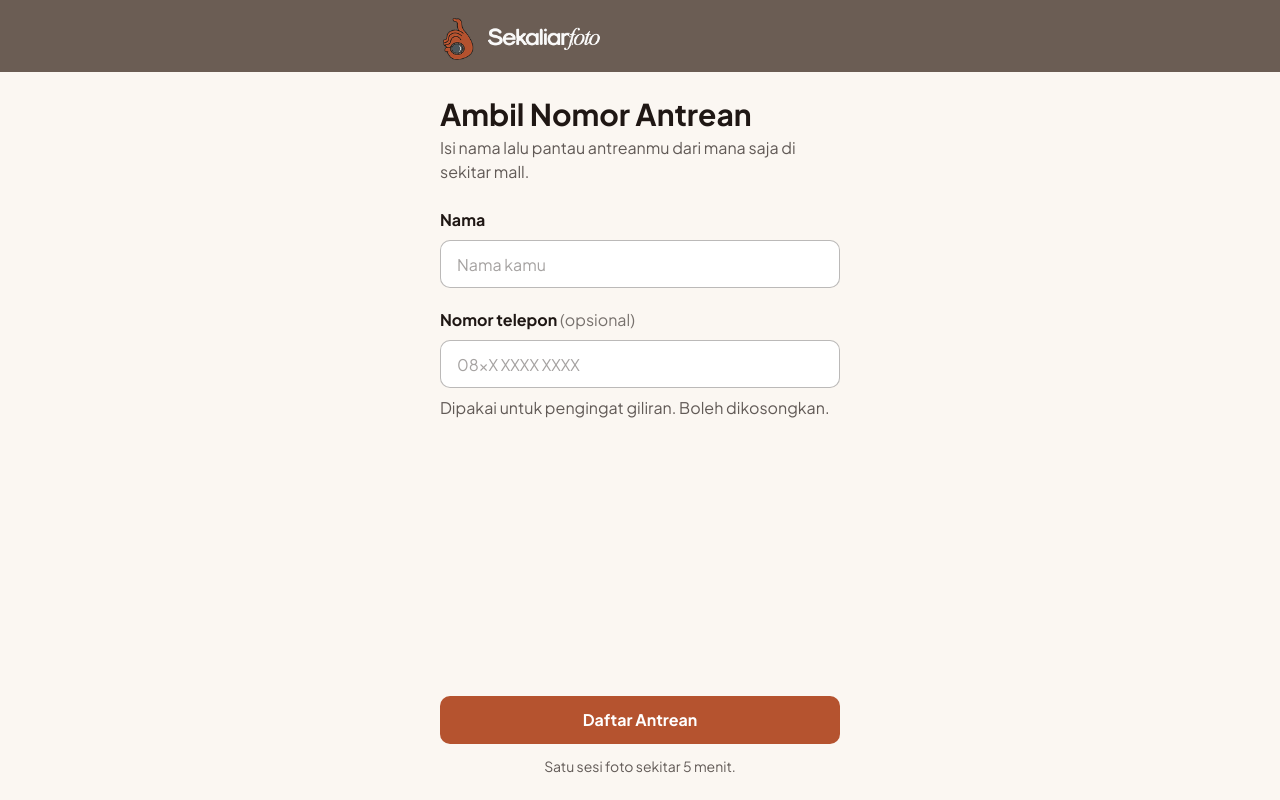
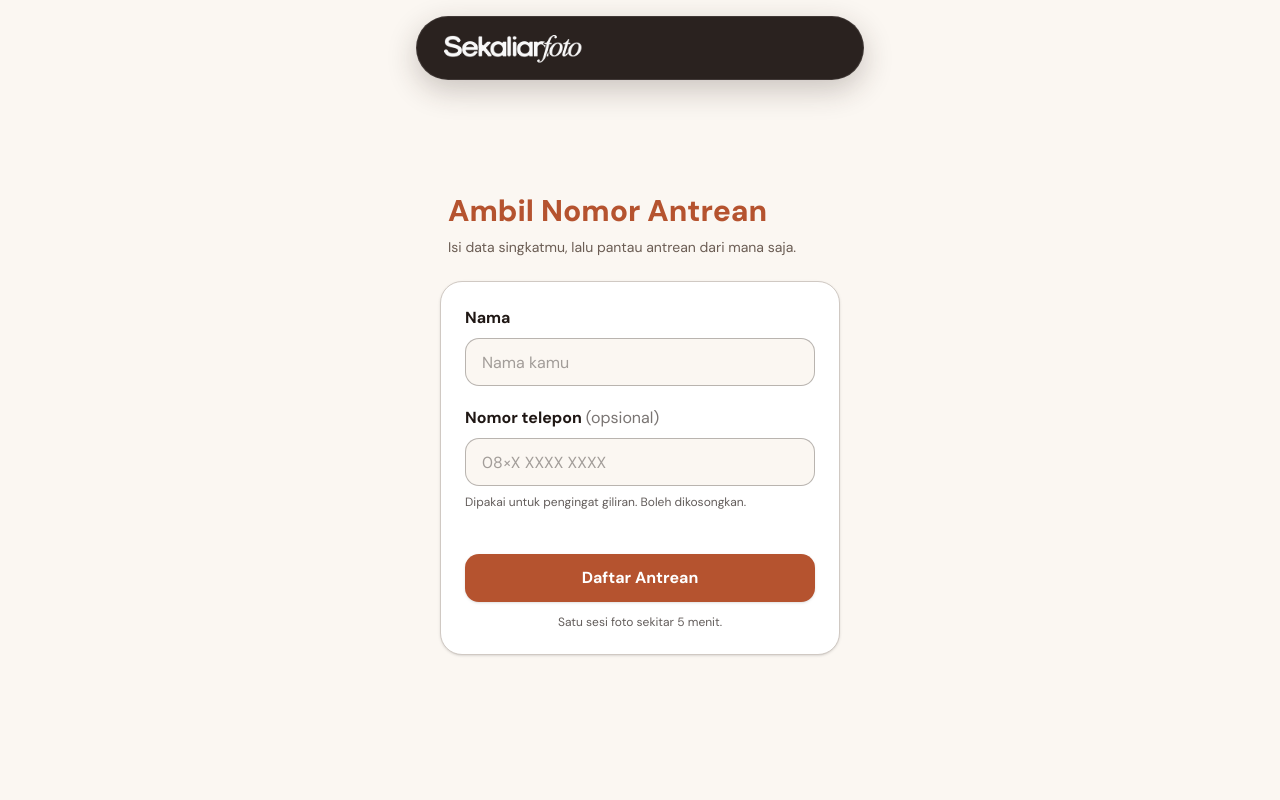
Before and after one commit to marsyaaurl/sekalianfoto-queue-system, a Next.js app: page /queue in a window 1280 px wide. Built offline with nearby package versions, Linux system fonts and the light colour scheme.

Commit message:
refactor(queue): changes in ui design both in the form page and view queue page

```diff
--- a/src/app/api/booth/[id]/route.ts
+++ b/src/app/api/booth/[id]/route.ts
@@ -7,6 +7,54 @@ const updateBoothSchema = z.object({
     name: z.string().trim().min(5, "Booth name must be at least 5 characters."),
     branch: z.string().trim().min(5, "Branch name must be at least 5 characters."),
 });
+
+// Public display data used by the QR-code queue registration page.
+export async function GET(
+    _req: NextRequest,
+    { params }: { params: Promise<{ id: string }> }
+) {
+    try {
+        const { id } = await params;
+        const booth = await prisma.booth.findUnique({
+            where: { id },
+            select: {
+                name: true,
+                branch: true,
+            },
+        });
+
+        if (!booth) {
+            return NextResponse.json(
+                {
+                    error: {
+                        code: "NOT_FOUND",
+                        message: "Booth not found.",
+                    },
+                },
+                { status: 404 }
+            );
+        }
+
+        return NextResponse.json(
+            {
+                message: "Booth data successfully retrieved.",
+                data: booth,
+            },
+            { status: 200 }
+        );
+    } catch (err) {
+        console.error("Unexpected error on getting booth data.", err);
+        return NextResponse.json(
+            {
+                error: {
+                    code: "INTERNAL_SERVER_ERROR",
+                    message: "Internal server error.",
+                },
+            },
+            { status: 500 }
+        );
+    }
+}
 
 export async function PATCH(
     req: NextRequest,
--- a/src/app/globals.css
+++ b/src/app/globals.css
@@ -43,9 +43,9 @@
   --color-warning-dark-active: var(--warning-dark-active);
   --color-warning-darker: var(--warning-darker);
 
-  --font-sans: var(--font-plus-jakarta-sans), ui-sans-serif, system-ui, sans-serif;
+  --font-sans: var(--font-dm-sans), ui-sans-serif, system-ui, sans-serif;
   --font-mono: ui-monospace, "Cascadia Code", monospace;
-  --font-heading: var(--font-plus-jakarta-sans), ui-sans-serif, system-ui, sans-serif;
+  --font-heading: var(--font-dm-sans), ui-sans-serif, system-ui, sans-serif;
   --color-sidebar-ring: var(--sidebar-ring);
   --color-sidebar-border: var(--sidebar-border);
   --color-sidebar-accent-foreground: var(--sidebar-accent-foreground);
@@ -194,9 +194,11 @@
   * {
     @apply border-border outline-ring/50;
   }
+
   body {
     @apply bg-background text-foreground;
   }
+
   html {
     @apply font-sans;
   }
--- a/src/app/layout.tsx
+++ b/src/app/layout.tsx
@@ -1,12 +1,12 @@
 import type { Metadata } from "next";
-import { Plus_Jakarta_Sans } from "next/font/google";
+import { DM_Sans } from "next/font/google";
 import "./globals.css";
 import { cn } from "@/lib/utils";
 
-const plusJakartaSans = Plus_Jakarta_Sans({
+const dmSans = DM_Sans({
   subsets: ["latin"],
   display: "swap",
-  variable: "--font-plus-jakarta-sans",
+  variable: "--font-dm-sans",
 });
 
 export const metadata: Metadata = {
@@ -21,7 +21,7 @@ export default function RootLayout({ children }: LayoutProps<"/">) {
         "h-full",
         "antialiased",
         "font-sans",
-        plusJakartaSans.variable,
+        dmSans.variable,
       )}
     >
       <body className="min-h-full flex flex-col">{children}</body>
--- a/src/app/queue/layout.tsx
+++ b/src/app/queue/layout.tsx
@@ -7,16 +7,16 @@ interface QueueLayoutProps {
 
 export default function QueueLayout({ children }: QueueLayoutProps) {
   return (
-    <div className="flex min-h-screen flex-col">
-      <header className="bg-muted-foreground">
-        <div className="mx-auto w-full max-w-md px-6">
+    <div className="flex min-h-screen flex-col bg-background">
+      <header className="sticky top-4 z-10 mx-auto mt-4 flex h-16 w-[calc(100%-2rem)] max-w-md items-center rounded-full border border-white/10 bg-foreground/95 px-6 shadow-[0_10px_30px_rgb(50_35_28/0.24)] backdrop-blur-xl">
+        <div>
           <Image
-            src="/logo.png"
+            src="/logov2.png"
             alt="Sekalian Foto"
-            width={160}
-            height={40}
+            width={140}
+            height={20}
             priority
-            className="-ml-3 -translate-y-3 h-18 w-auto"
+            className="h-8 w-auto object-contain"
           />
         </div>
       </header>
--- a/src/app/queue/page.tsx
+++ b/src/app/queue/page.tsx
@@ -1,10 +1,16 @@
 "use client"
 
-import { use, useState } from "react"
+import { use, useEffect, useState } from "react"
 import { useRouter } from "next/navigation"
 
+import BranchLocationBadge from "@/components/cust/badge/BranchLocationBadge"
 import QueueForm from "@/components/cust/QueueForm"
-import { ApiRequestError, createQueue } from "@/lib/queue-api"
+import {
+  ApiRequestError,
+  createQueue,
+  getBooth,
+  type BoothDetail,
+} from "@/lib/queue-api"
 
 const MISSING_BOOTH_MESSAGE =
   "Booth tidak ditemukan. Coba scan ulang QR code di booth."
@@ -26,6 +32,25 @@ export default function QueuePage({ searchParams }: QueuePageProps) {
 
   const [isSubmitting, setIsSubmitting] = useState(false)
   const [submitError, setSubmitError] = useState("")
+  const [booth, setBooth] = useState<BoothDetail | null>(null)
+
+  useEffect(() => {
+    if (!idBooth) return
+
+    let isActive = true
+
+    getBooth(idBooth)
+      .then((boothData) => {
+        if (isActive) setBooth(boothData)
+      })
+      .catch(() => {
+        if (isActive) setSubmitError(MISSING_BOOTH_MESSAGE)
+      })
+
+    return () => {
+      isActive = false
+    }
+  }, [idBooth])
 
   const handleSubmit = async (data: QueueFormData) => {
     if (!idBooth) {
@@ -53,19 +78,29 @@ export default function QueuePage({ searchParams }: QueuePageProps) {
   }
 
   return (
-    <>
-      <h1 className="mb-1 text-3xl font-bold text-foreground">
-        Ambil Nomor Antrean
-      </h1>
-      <p className="mb-6 text-foreground/70">
-        Isi nama lalu pantau antreanmu dari mana saja di sekitar mall.
-      </p>
+    <div className="flex flex-1 flex-col justify-center gap-6 pb-10">
+      <div className="px-2">
+        <h1 className="mt-2 text-3xl font-extrabold text-accent">
+          Ambil Nomor Antrean
+        </h1>
+        <p className="mt-2 text-muted-foreground text-sm">
+          Isi data singkatmu, lalu pantau antrean dari mana saja.
+        </p>
+        {booth && (
+          <div className="mt-4">
+            <BranchLocationBadge
+              boothName={booth.name}
+              branch={booth.branch}
+            />
+          </div>
+        )}
+      </div>
       {submitError && (
-        <p role="alert" className="mb-4 text-error">
+        <p role="alert" className="rounded-xl bg-error-light px-4 py-3 text-error">
           {submitError}
         </p>
       )}
       <QueueForm onSubmit={handleSubmit} isLoading={isSubmitting} />
-    </>
+    </div>
   )
 }
--- a/src/components/cust/QueueForm.tsx
+++ b/src/components/cust/QueueForm.tsx
@@ -35,7 +35,9 @@ export default function QueueForm({ onSubmit, isLoading = false }: QueueFormProp
   };
 
   return (
-    <form onSubmit={handleSubmit} className="flex flex-1 flex-col">
+    <form onSubmit={handleSubmit} className="flex flex-col">
+      <div className="rounded-3xl border bg-card p-6 shadow-sm">
+
         <div className="flex flex-col gap-5">
           <div>
             <label htmlFor="name" className="mb-2 block font-bold text-foreground">
@@ -49,8 +51,7 @@ export default function QueueForm({ onSubmit, isLoading = false }: QueueFormProp
                 if (error) setError("");
               }}
               placeholder="Nama kamu"
-            className={`h-12 w-full rounded-lg border bg-white px-4 outline-none placeholder:text-foreground/40 ${
-              error ? "border-error" : "border-foreground/30 focus:border-accent"
+              className={`h-12 w-full rounded-xl border bg-background px-4 outline-none placeholder:text-foreground/40 ${error ? "border-error" : "border-foreground/30 focus:border-accent"
                 }`}
             />
             {error && <p className="mt-2 text-error">{error}</p>}
@@ -68,25 +69,26 @@ export default function QueueForm({ onSubmit, isLoading = false }: QueueFormProp
               value={phone}
               onChange={(e) => setPhone(e.target.value)}
               placeholder="08×X XXXX XXXX"
-            className="h-12 w-full rounded-lg border border-foreground/30 bg-white px-4 outline-none placeholder:text-foreground/40 focus:border-accent"
+              className="h-12 w-full rounded-xl border border-foreground/30 bg-background px-4 outline-none placeholder:text-foreground/40 focus:border-accent"
             />
-          <p className="mt-2 text-foreground/70">
+            <p className="mt-2 text-foreground/70 text-xs">
               Dipakai untuk pengingat giliran. Boleh dikosongkan.
             </p>
           </div>
-      </div>
 
-      <div className="mt-auto pt-8">
+          <div className="mt-auto pt-6">
             <button
               type="submit"
               disabled={isLoading}
-          className="h-12 w-full rounded-lg bg-accent font-bold text-white disabled:opacity-50"
+              className="h-12 w-full rounded-xl bg-accent font-bold text-white shadow-sm transition-colors hover:bg-accent/90 disabled:opacity-50"
             >
               {isLoading ? "Mengirim..." : "Daftar Antrean"}
             </button>
-        <p className="mt-3 text-center text-sm text-foreground/70">
+            <p className="mt-3 text-center text-xs text-foreground/70">
               Satu sesi foto sekitar 5 menit.
             </p>
+          </div>
+        </div>
       </div>
     </form>
   );
--- a/src/components/cust/badge/BranchLocationBadge.tsx
+++ b/src/components/cust/badge/BranchLocationBadge.tsx
@@ -1,3 +1,5 @@
+import { MapPinIcon } from "lucide-react";
+
 interface BranchLocationBadgeProps {
   boothName: string;
   branch: string;
@@ -8,7 +10,8 @@ export default function BranchLocationBadge({
   branch,
 }: BranchLocationBadgeProps) {
   return (
-    <span className="inline-block rounded-full border border-foreground/40 px-3 py-1 text-sm text-foreground">
+    <span className="inline-flex items-center gap-2 rounded-full border bg-card px-4 py-2 font-medium text-foreground">
+      <MapPinIcon aria-hidden className="size-5 text-accent" />
       {boothName}, {branch}
     </span>
   );
--- a/src/lib/queue-api.ts
+++ b/src/lib/queue-api.ts
@@ -35,6 +35,11 @@ export interface CreatedQueue {
     name: string
     branch: string
   }
+}
+
+export interface BoothDetail {
+  name: string
+  branch: string
 }
 
 export interface QueueDetail {
@@ -77,6 +82,11 @@ const CREATE_ERRORS: ErrorMessages = {
 
 const GET_ERRORS: ErrorMessages = {
   notFound: "Antrean tidak ditemukan.",
+  badRequest: GENERIC_ERROR_MESSAGE,
+}
+
+const BOOTH_ERRORS: ErrorMessages = {
+  notFound: "Booth tidak ditemukan. Coba scan ulang QR code di booth.",
   badRequest: GENERIC_ERROR_MESSAGE,
 }
 
@@ -229,6 +239,16 @@ export async function getQueue(publicToken: string): Promise<QueueDetail> {
   )
 }
 
+export async function getBooth(idBooth: string): Promise<BoothDetail> {
+  if (USE_MOCK) return MOCK_BOOTH
+
+  return requestData<BoothDetail>(
+    `/api/booth/${encodeURIComponent(idBooth)}`,
+    { method: "GET", cache: "no-store" },
+    BOOTH_ERRORS,
+  )
+}
+
 export async function cancelQueue(publicToken: string): Promise<void> {
   if (USE_MOCK) return cancelMockQueue()
 
```
Also changed, not shown: src/app/queue/[id]/page.tsx (+9 -6 lines), src/components/cust/NotificationBanner.tsx (+46 -6 lines), src/components/cust/QueueCard.tsx (+54 -22 lines), public/logo.png, public/logov2.png (added). Lines whose indentation alone changed are shown as unchanged.
